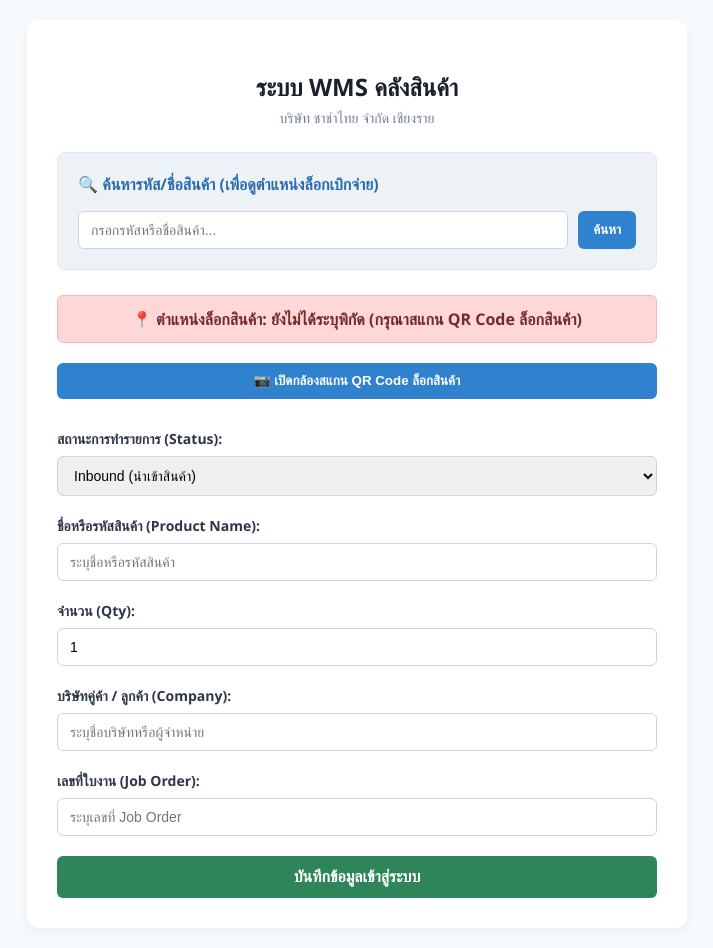
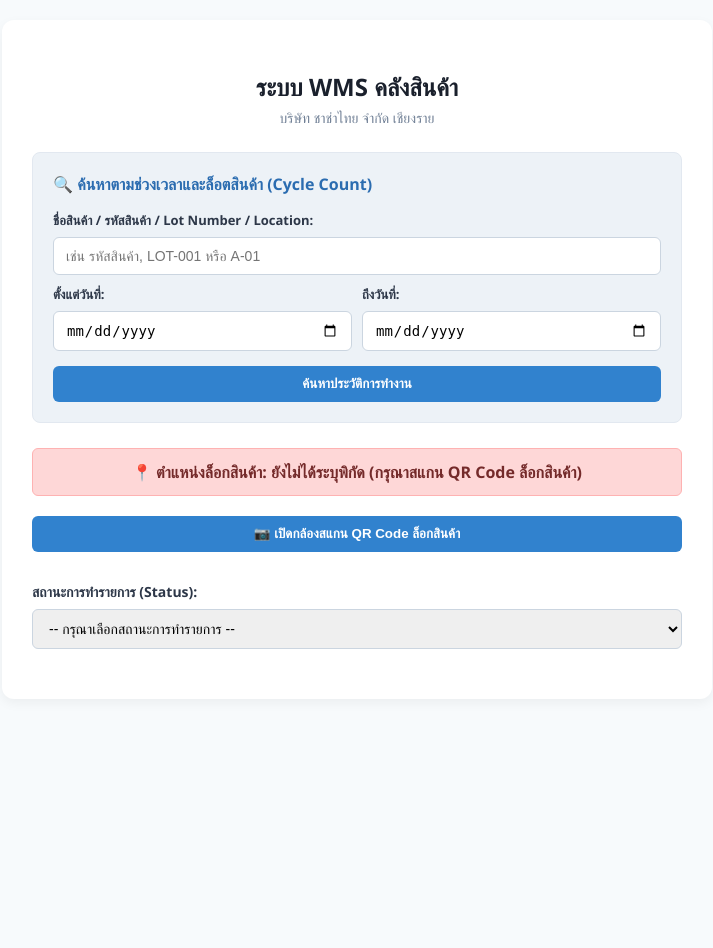
Before and after one commit to kanokwan20044-sketch/WH_Project, a Flask app: page / in a window 1280 px wide. Shown: the whole page, without its empty margins (283-996 px from the left). After the commit the page ends 649 px from the top, so only its background shows below. Run offline with Flask 3, Linux system fonts and the light colour scheme.

Commit message:
update: dynamic form fields based on status selection

```diff
--- a/templates/index.html
+++ b/templates/index.html
@@ -3,12 +3,11 @@
 <head>
     <meta charset="UTF-8">
     <meta name="viewport" content="width=device-width, initial-scale=1.0">
-    <title>ระบบ WMS คลังสินค้า - บริษัท ชาช่าไทย เชียงราย</title>
-    <!-- นำเข้าไลบรารีสแกน QR Code -->
+    <title>ระบบ WMS คลังสินค้า - บริษัท ชาช่าไทย จำกัด เชียงราย</title>
     <script src="https://unpkg.com/html5-qrcode" type="text/javascript"></script>
     <style>
         body { font-family: 'Segoe UI', Tahoma, Geneva, Verdana, sans-serif; background-color: #f7fafc; margin: 0; padding: 20px; color: #2d3748; }
-        .container { max-width: 600px; margin: 0 auto; background: white; padding: 30px; border-radius: 12px; box-shadow: 0 4px 12px rgba(0,0,0,0.05); }
+        .container { max-width: 650px; margin: 0 auto; background: white; padding: 30px; border-radius: 12px; box-shadow: 0 4px 12px rgba(0,0,0,0.05); }
         h2 { text-align: center; color: #1a202c; margin-bottom: 5px; }
         .subtitle { text-align: center; color: #718096; margin-bottom: 25px; font-size: 14px; }
         .form-group { margin-bottom: 20px; }
@@ -23,6 +22,8 @@
         .no-location { background-color: #fed7d7; color: #742a2a; border: 1px solid #feb2b2; }
         .alert-success { background-color: #c6f6d5; color: #22543d; padding: 12px; border-radius: 6px; margin-bottom: 20px; text-align: center; font-weight: 600; border: 1px solid #9ae6b4; }
         .search-section { background: #edf2f7; padding: 20px; border-radius: 8px; margin-bottom: 25px; border: 1px solid #e2e8f0; }
+        .date-row { display: flex; gap: 10px; margin-bottom: 10px; }
+        #productFields { display: none; background: #f7fafc; padding: 15px; border-radius: 8px; border: 1px solid #e2e8f0; margin-bottom: 20px; }
         #reader { width: 100%; max-width: 400px; margin: 0 auto 15px auto; }
     </style>
 </head>
@@ -31,37 +32,50 @@
         <h2>ระบบ WMS คลังสินค้า</h2>
         <div class="subtitle">บริษัท ชาช่าไทย จำกัด เชียงราย</div>
 
-        <!-- แจ้งเตือนเมื่อบันทึกข้อมูลสำเร็จ -->
         {% if request.args.get('success') %}
             <div class="alert-success">
                 ✅ บันทึกข้อมูลเข้าสู่ระบบ Google Sheets เรียบร้อยแล้ว!
             </div>
         {% endif %}
 
-        <!-- ส่วนของระบบค้นหารหัสสินค้า เพื่อดูตำแหน่งล็อก -->
+        <!-- ส่วนค้นหา (Cycle Count & Date Range) -->
         <div class="search-section">
-            <h3 style="margin-top: 0; color: #2b6cb0; font-size: 16px;">🔍 ค้นหารหัส/ชื่อสินค้า (เพื่อดูตำแหน่งล็อกเบิกจ่าย)</h3>
-            <form action="/" method="GET" style="display: flex; gap: 10px;">
-                <input type="text" name="q" placeholder="กรอกรหัสหรือชื่อสินค้า..." value="{{ search_query }}" style="flex: 1;" required>
-                <button type="submit" style="background-color: #3182ce; color: white; padding: 10px 15px; border: none; border-radius: 6px; cursor: pointer; font-weight: 600;">ค้นหา</button>
+            <h3 style="margin-top: 0; color: #2b6cb0; font-size: 16px;">🔍 ค้นหาตามช่วงเวลาและล็อตสินค้า (Cycle Count)</h3>
+            <form action="/" method="GET">
+                <div class="form-group" style="margin-bottom: 10px;">
+                    <label style="font-size: 13px;">ชื่อสินค้า / รหัสสินค้า / Lot Number / Location:</label>
+                    <input type="text" name="q" placeholder="เช่น รหัสสินค้า, LOT-001 หรือ A-01" value="{{ search_query }}">
+                </div>
+                <div class="date-row">
+                    <div style="flex: 1;">
+                        <label style="font-size: 13px;">ตั้งแต่วันที่:</label>
+                        <input type="date" name="start_date" value="{{ start_date }}">
+                    </div>
+                    <div style="flex: 1;">
+                        <label style="font-size: 13px;">ถึงวันที่:</label>
+                        <input type="date" name="end_date" value="{{ end_date }}">
+                    </div>
+                </div>
+                <button type="submit" style="width: 100%; background-color: #3182ce; color: white; padding: 10px; border: none; border-radius: 6px; cursor: pointer; font-weight: 600; margin-top: 5px;">ค้นหาประวัติการทำงาน</button>
             </form>
 
-            {% if search_query %}
+            {% if search_query or start_date or end_date %}
                 <div style="margin-top: 15px; background: white; padding: 12px; border-radius: 6px; border: 1px solid #cbd5e0;">
-                    <strong>ผลการค้นหาสำหรับ "{{ search_query }}":</strong>
+                    <strong>ผลการค้นหา:</strong>
                     {% if search_results %}
-                        <ul style="padding-left: 20px; margin-top: 8px; margin-bottom: 0;">
+                        <ul style="padding-left: 20px; margin-top: 8px; margin-bottom: 0; font-size: 13px;">
                             {% for item in search_results %}
                                 <li style="margin-bottom: 8px;">
-                                    สินค้า: <b>{{ item.product_name }}</b> |
-                                    ล็อกตำแหน่ง: <span style="background: #c6f6d5; padding: 2px 6px; border-radius: 4px; color: #22543d; font-weight: bold;">📍 {{ item.location }}</span> |
+                                    <b>{{ item.timestamp }}</b> |
+                                    สินค้า: <b>{{ item.product_name }}</b> (Lot: <span style="color: #d69e2e; font-weight: bold;">{{ item.lot_number }}</span>) |
+                                    Location: <span style="background: #c6f6d5; padding: 2px 6px; border-radius: 4px; color: #22543d; font-weight: bold;">📍 {{ item.location }}</span> |
                                     จำนวน: {{ item.qty }} |
-                                    สถานะ: {{ item.status }}
+                                    สถานะ: <b>{{ item.status }}</b>
                                 </li>
                             {% endfor %}
                         </ul>
                     {% else %}
-                        <p style="color: #e53e3e; margin-top: 8px; margin-bottom: 0;">❌ ไม่พบข้อมูลสินค้าดังกล่าวในระบบ</p>
+                        <p style="color: #e53e3e; margin-top: 8px; margin-bottom: 0;">❌ ไม่พบข้อมูลตามเงื่อนไขดังกล่าว</p>
                     {% endif %}
                 </div>
             {% endif %}
@@ -85,34 +99,43 @@
 
             <div class="form-group">
                 <label>สถานะการทำรายการ (Status):</label>
-                <select name="status">
-                    <!-- ตัด Put-away ออกเหลือเฉพาะ Inbound และ Outbound -->
+                <select name="status" id="statusSelect" onchange="toggleProductFields()" required>
+                    <option value="">-- กรุณาเลือกสถานะการทำรายการ --</option>
                     <option value="Inbound">Inbound (นำเข้าสินค้า)</option>
                     <option value="Outbound">Outbound (เบิกจ่ายสินค้า)</option>
+                    <option value="Cycle Count">Cycle Count (ตรวจนับสต็อก)</option>
                 </select>
             </div>
 
+            <!-- ส่วนที่จะแสดงเฉพาะเมื่อเลือก Outbound (หรือสถานะที่ต้องการ) -->
+            <div id="productFields">
                 <div class="form-group">
                     <label>ชื่อหรือรหัสสินค้า (Product Name):</label>
-                <input type="text" name="product_name" placeholder="ระบุชื่อหรือรหัสสินค้า" required>
+                    <input type="text" name="product_name" id="product_name" placeholder="ระบุชื่อหรือรหัสสินค้า">
+                </div>
+
+                <div class="form-group">
+                    <label>ล็อตสินค้า (Lot Number):</label>
+                    <input type="text" name="lot_number" id="lot_number" placeholder="ระบุเลขที่ล็อตสินค้า (เช่น LOT-2026-001)">
                 </div>
 
                 <div class="form-group">
                     <label>จำนวน (Qty):</label>
-                <input type="number" name="qty" value="1" min="1" required>
+                    <input type="number" name="qty" id="qty" value="1" min="1">
                 </div>
 
                 <div class="form-group">
                     <label>บริษัทคู่ค้า / ลูกค้า (Company):</label>
-                <input type="text" name="company" placeholder="ระบุชื่อบริษัทหรือผู้จำหน่าย" required>
+                    <input type="text" name="company" id="company" placeholder="ระบุชื่อบริษัทหรือผู้จำหน่าย">
                 </div>
 
                 <div class="form-group">
                     <label>เลขที่ใบงาน (Job Order):</label>
-                <input type="text" name="job_order" placeholder="ระบุเลขที่ Job Order" required>
+                    <input type="text" name="job_order" id="job_order" placeholder="ระบุเลขที่ Job Order">
+                </div>
             </div>
 
-            <button type="submit" class="btn-submit">บันทึกข้อมูลเข้าสู่ระบบ</button>
+            <button type="submit" class="btn-submit" id="submitBtn" style="display: none;">บันทึกข้อมูลเข้าสู่ระบบ</button>
         </form>
     </div>
 
@@ -122,9 +145,53 @@
             scanner.render((decodedText, decodedResult) => {
                 window.location.href = "/?location=" + encodeURIComponent(decodedText);
                 scanner.clear();
-            }, (errorMessage) => {
-                // ปล่อยว่างไว้
-            });
+            }, (errorMessage) => {});
+        }
+
+        // ฟังก์ชันควบคุมการแสดงผลฟอร์มกรอกข้อมูลตามสถานะที่เลือก
+        function toggleProductFields() {
+            const statusSelect = document.getElementById('statusSelect').value;
+            const productFields = document.getElementById('productFields');
+            const submitBtn = document.getElementById('submitBtn');
+
+            // ดึงช่อง input ด้านในมาตั้งค่า required
+            const pName = document.getElementById('product_name');
+            const pLot = document.getElementById('lot_number');
+            const pQty = document.getElementById('qty');
+            const pComp = document.getElementById('company');
+            const pJob = document.getElementById('job_order');
+
+            if (statusSelect === 'Outbound') {
+                // ถ้าเลือกเบิกจ่าย ให้แสดงช่องกรอกข้อมูลและปุ่มบันทึก
+                productFields.style.display = 'block';
+                submitBtn.style.display = 'block';
+
+                pName.required = true;
+                pLot.required = true;
+                pQty.required = true;
+                pComp.required = true;
+                pJob.required = true;
+            } else if (statusSelect === 'Inbound' || statusSelect === 'Cycle Count') {
+                // หากเลือกสถานะอื่น สามารถปรับให้แสดงหรือซ่อนได้ตามต้องการ (ในที่นี้ตั้งให้แสดงเมื่อเลือกสถานะใดๆ เพื่อกรอกข้อมูลได้ครับ)
+                productFields.style.display = 'block';
+                submitBtn.style.display = 'block';
+
+                pName.required = true;
+                pLot.required = true;
+                pQty.required = true;
+                pComp.required = true;
+                pJob.required = true;
+            } else {
+                // ถ้ายังไม่ได้เลือก ให้ซ่อนไว้ก่อน
+                productFields.style.display = 'none';
+                submitBtn.style.display = 'none';
+
+                pName.required = false;
+                pLot.required = false;
+                pQty.required = false;
+                pComp.required = false;
+                pJob.required = false;
+            }
         }
     </script>
 </body>
```
Lines whose indentation alone changed are shown as unchanged.
